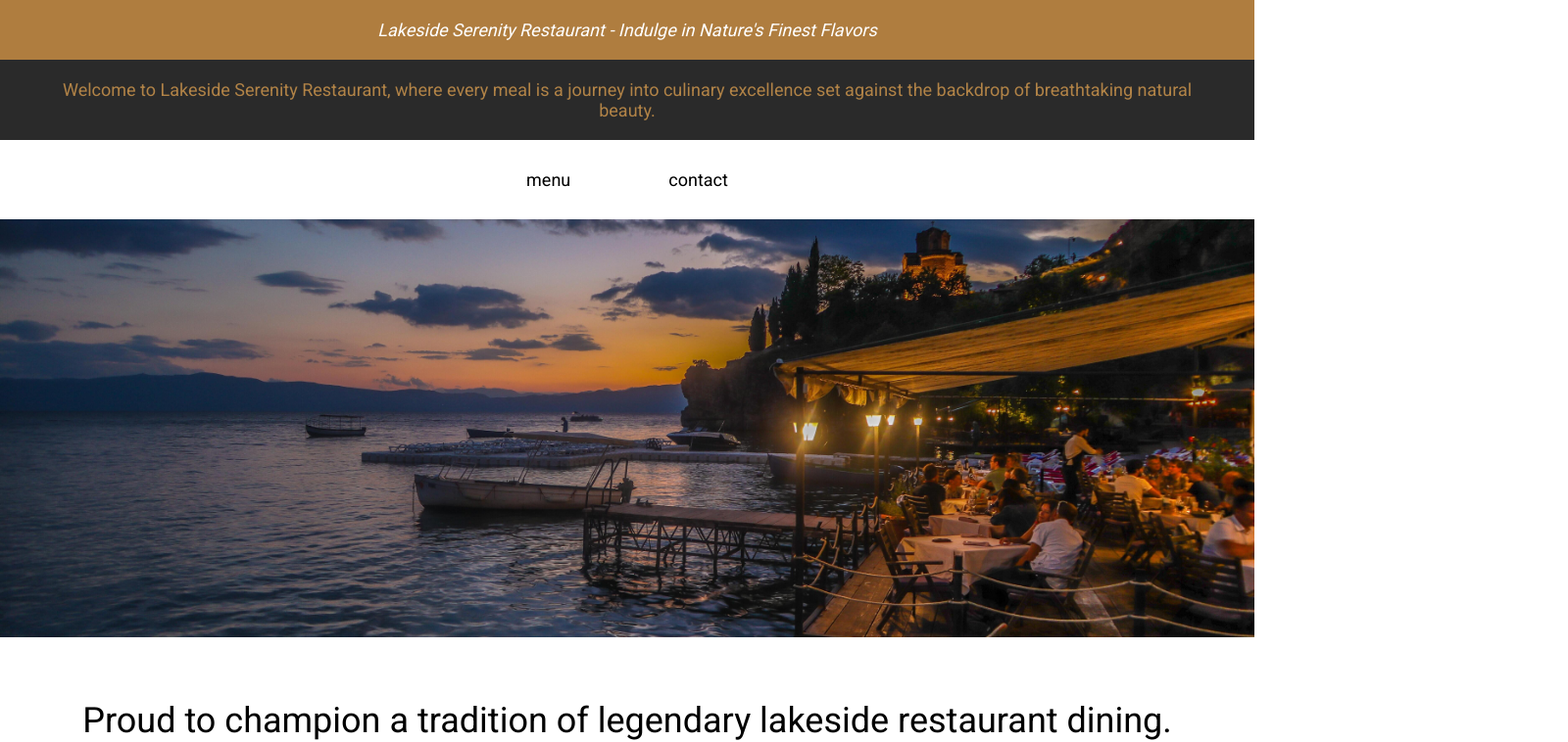
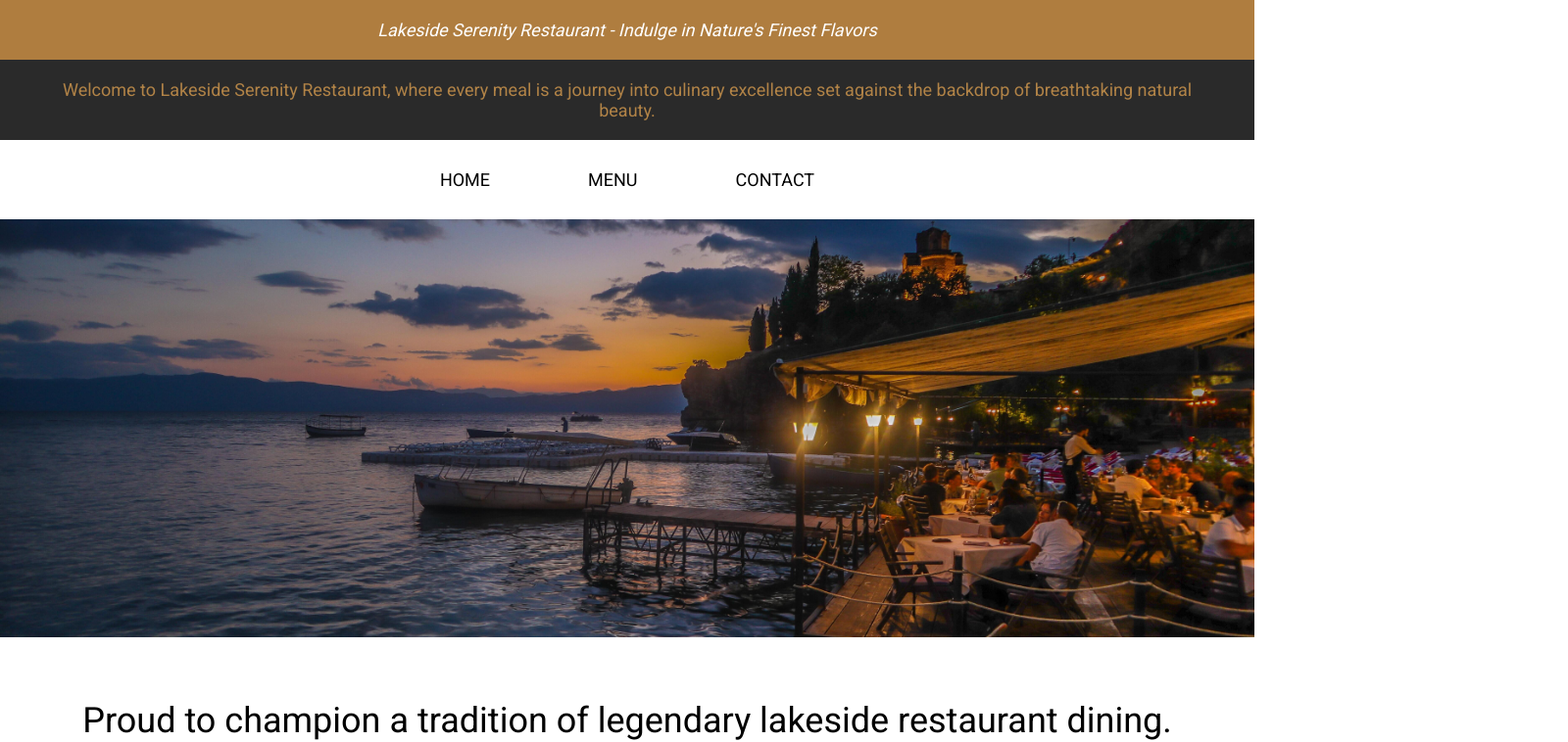
Before and after one commit to FuMinHuang/odin-restaurant-page, a website built with webpack: page dist/index.html in a window 1280 px wide. Shown: the top 758 px of the page at 98% size, 1600 px wide, since content can reach past the window. Built offline with nearby package versions, Linux system fonts and the light colour scheme.

Commit message:
Added menu page

```diff
--- /dev/null
+++ b/src/addBodyContent.js
@@ -0,0 +1,14 @@
+import { addHero} from "./addHero";
+import { addDescription1} from "./addDescription1";
+import { addDescription2} from "./addDescription2";
+
+export function addBodyContent() {
+    let content = document.getElementById("content");
+    let bodyContent = document.createElement("div");
+    bodyContent.classList.add("bodyContent");
+
+    content.append(bodyContent);
+    addHero();
+    addDescription1();
+    addDescription2();
+}
--- /dev/null
+++ b/src/addDescription1.js
@@ -0,0 +1,60 @@
+export function addDescription1() {
+    let bodyContent = document.querySelector(".bodyContent");
+    let description1 = document.createElement("div");
+    description1.classList.add("description1");
+
+    let header = document.createElement("div");
+    header.classList.add("header");
+    header.append("Proud to champion a tradition of legendary lakeside restaurant dining.");
+
+    let boxContainer = document.createElement("div");
+    boxContainer.classList.add("boxContainer");
+
+    let box1 = document.createElement("div");
+    let box2 = document.createElement("div");
+    let box3 = document.createElement("div");
+
+    box1.classList.add("box");
+    box2.classList.add("box");
+    box3.classList.add("box");
+
+    let img1 = document.createElement("img");
+    let img2 = document.createElement("img");
+    let img3 = document.createElement("img");
+
+    img1.classList.add("icon");
+    img2.classList.add("icon");
+    img3.classList.add("icon");
+
+    img1.src = "../src/stars.png";
+    img2.src = "../src/shrimp.png";
+    img3.src = "../src/wine.png";
+
+    let box1P1 = document.createElement("div");
+    let box1P2 = document.createElement("div");
+    let box2P1 = document.createElement("div");
+    let box2P2 = document.createElement("div");
+    let box3P1 = document.createElement("div");
+    let box3P2 = document.createElement("div");
+
+    box1P1.classList.add("p1");
+    box2P1.classList.add("p1");
+    box3P1.classList.add("p1");
+    box1P2.classList.add("p2");
+    box2P2.classList.add("p2");
+    box3P2.classList.add("p2");
+
+    box1P1.append("Savor the Ocean");
+    box1P2.append("Savor the taste of locally sourced, expertly prepared seafood dishes that melt in your mouth, a true tribute to the lake's bounty.");
+    box2P1.append("Farm-to-Table Perfection");
+    box2P2.append(" Experience the freshness of our farm-to-table ingredients in every bite, carefully selected to deliver the essence of the season to your plate.");
+    box3P1.append("Signature Cocktails");
+    box3P2.append("Enjoy handcrafted cocktails created by our skilled mixologists, as you watch the sun dip below the horizon, casting a warm, golden glow over the water.");
+
+    bodyContent.append(description1);
+    description1.append(header, boxContainer);
+    boxContainer.append(box1, box2, box3);
+    box1.append(img1, box1P1, box1P2);
+    box2.append(img2, box2P1, box2P2);
+    box3.append(img3, box3P1, box3P2);
+}
--- /dev/null
+++ b/src/addDescription2.js
@@ -0,0 +1,11 @@
+export function addDescription2() {
+    let bodyContent = document.querySelector(".bodyContent");
+    let description2 = document.createElement("div");
+    description2.classList.add("description2");
+
+    let p = document.createElement("p");
+    p.append("Our menu is a culinary ode to the region's bountiful treasures. We source the finest ingredients from local artisans, farmers, and fishermen who share our commitment to quality and sustainability. Our talented chefs transform these ingredients with unwavering passion into dishes that are not only delicious but also a visual masterpiece. Each plate is a work of art, a symphony of flavors and textures that will leave a lasting impression on your taste buds and your heart.");
+
+    bodyContent.append(description2);
+    description2.append(p);
+}
--- /dev/null
+++ b/src/addHeader.js
@@ -0,0 +1,15 @@
+export function addHeader() {
+    let content = document.getElementById("content");
+    let header = document.createElement("div");
+    header.classList.add("header");
+
+    let headline1 = document.createElement("div");
+    let headline2 = document.createElement("div");
+    headline1.classList.add("headline1");
+    headline2.classList.add("headline2");
+    headline1.append("Lakeside Serenity Restaurant - Indulge in Nature's Finest Flavors");
+    headline2.append("Welcome to Lakeside Serenity Restaurant, where every meal is a journey into culinary excellence set against the backdrop of breathtaking natural beauty.");
+
+    content.append(header);
+    header.append(headline1, headline2);
+}
--- /dev/null
+++ b/src/addHero.js
@@ -0,0 +1,11 @@
+export function addHero() {
+    let bodyContent = document.querySelector(".bodyContent");
+    let hero = document.createElement("div");
+    hero.classList.add("hero");
+
+    let img = document.createElement("img");
+    img.src = "../src/restaurant.jpg";
+
+    bodyContent.append(hero);
+    hero.append(img);
+}
--- /dev/null
+++ b/src/addSidebar.js
@@ -0,0 +1,20 @@
+export function addSidebar() {
+    let content = document.getElementById("content");
+    let sidebar = document.createElement("div");
+    sidebar.classList.add("sidebar");
+
+    let home = document.createElement("button");
+    let menu = document.createElement("button");
+    let contact = document.createElement("button");
+
+    home.setAttribute("id", "home");
+    menu.setAttribute("id", "menu");
+    contact.setAttribute("id", "contact");
+
+    home.append("HOME");
+    menu.append("MENU");
+    contact.append("CONTACT");
+
+    content.append(sidebar);
+    sidebar.append(home, menu, contact);
+}
--- /dev/null
+++ b/src/home.js
@@ -0,0 +1,17 @@
+import { addHero} from "./addHero";
+import { addDescription1} from "./addDescription1";
+import { addDescription2} from "./addDescription2";
+
+export function homePageLoad() {
+    let bodyContent = document.querySelector(".bodyContent");
+
+    while (bodyContent.firstChild) {
+        bodyContent.removeChild(bodyContent.firstChild);
+    };
+
+    if (bodyContent.innerHTML === "") {
+        addHero();
+        addDescription1();
+        addDescription2();
+    }
+}
--- a/src/index.js
+++ b/src/index.js
@@ -1,123 +1,20 @@
-function addHeader() {
-    let content = document.getElementById("content");
-    let header = document.createElement("div");
-    header.classList.add("header");
+import { addHeader } from "./addHeader";
+import { addSidebar} from "./addSidebar";
+import { addBodyContent } from "./addBodyContent";
 
-    let headline1 = document.createElement("div");
-    let headline2 = document.createElement("div");
-    headline1.classList.add("headline1");
-    headline2.classList.add("headline2");
-    headline1.append("Lakeside Serenity Restaurant - Indulge in Nature's Finest Flavors");
-    headline2.append("Welcome to Lakeside Serenity Restaurant, where every meal is a journey into culinary excellence set against the backdrop of breathtaking natural beauty.");
+import { homePageLoad } from "./home";
+import { menuPageLoad } from "./menu";
 
-    content.append(header);
-    header.append(headline1, headline2);
-}
+function initalPageLoad() {
+    addHeader();
+    addSidebar();
+    addBodyContent();
+};
 
-function addSidebar() {
-    let content = document.getElementById("content");
-    let sidebar = document.createElement("div");
-    sidebar.classList.add("sidebar");
+initalPageLoad();
 
-    let menu = document.createElement("div");
-    let contact = document.createElement("div");
-    menu.classList.add("menu");
-    contact.classList.add("contact");
-    menu.append("menu");
-    contact.append("contact");
+const homeBtn = document.getElementById("home");
+homeBtn.addEventListener("click", function() {homePageLoad()});
 
-    content.append(sidebar);
-    sidebar.append(menu, contact);
-}
-
-function addHero() {
-    let content = document.getElementById("content");
-    let hero = document.createElement("div");
-    hero.classList.add("hero");
-
-    let img = document.createElement("img");
-    img.src = "../src/restaurant.jpg";
-
-    content.append(hero);
-    hero.append(img);
-}
-
-function addDescription1() {
-    let content = document.getElementById("content");
-    let description1 = document.createElement("div");
-    description1.classList.add("description1");
-
-    let header = document.createElement("div");
-    header.classList.add("header");
-    header.append("Proud to champion a tradition of legendary lakeside restaurant dining.");
-
-    let boxContainer = document.createElement("div");
-    boxContainer.classList.add("boxContainer");
-
-    let box1 = document.createElement("div");
-    let box2 = document.createElement("div");
-    let box3 = document.createElement("div");
-
-    box1.classList.add("box");
-    box2.classList.add("box");
-    box3.classList.add("box");
-
-    let img1 = document.createElement("img");
-    let img2 = document.createElement("img");
-    let img3 = document.createElement("img");
-
-    img1.classList.add("icon");
-    img2.classList.add("icon");
-    img3.classList.add("icon");
-
-    img1.src = "../src/stars.png";
-    img2.src = "../src/shrimp.png";
-    img3.src = "../src/wine.png";
-
-    let box1P1 = document.createElement("div");
-    let box1P2 = document.createElement("div");
-    let box2P1 = document.createElement("div");
-    let box2P2 = document.createElement("div");
-    let box3P1 = document.createElement("div");
-    let box3P2 = document.createElement("div");
-
-    box1P1.classList.add("p1");
-    box2P1.classList.add("p1");
-    box3P1.classList.add("p1");
-    box1P2.classList.add("p2");
-    box2P2.classList.add("p2");
-    box3P2.classList.add("p2");
-
-    box1P1.append("Savor the Ocean");
-    box1P2.append("Savor the taste of locally sourced, expertly prepared seafood dishes that melt in your mouth, a true tribute to the lake's bounty.");
-    box2P1.append("Farm-to-Table Perfection");
-    box2P2.append(" Experience the freshness of our farm-to-table ingredients in every bite, carefully selected to deliver the essence of the season to your plate.");
-    box3P1.append("Signature Cocktails");
-    box3P2.append("Enjoy handcrafted cocktails created by our skilled mixologists, as you watch the sun dip below the horizon, casting a warm, golden glow over the water.");
-
-    content.append(description1);
-    description1.append(header, boxContainer);
-    boxContainer.append(box1, box2, box3);
-    box1.append(img1, box1P1, box1P2);
-    box2.append(img2, box2P1, box2P2);
-    box3.append(img3, box3P1, box3P2);
-}
-
-function addDescription2() {
-    let content = document.getElementById("content");
-    let description2 = document.createElement("div");
-    description2.classList.add("description2");
-
-    let p = document.createElement("p");
-    p.append("Our menu is a culinary ode to the region's bountiful treasures. We source the finest ingredients from local artisans, farmers, and fishermen who share our commitment to quality and sustainability. Our talented chefs transform these ingredients with unwavering passion into dishes that are not only delicious but also a visual masterpiece. Each plate is a work of art, a symphony of flavors and textures that will leave a lasting impression on your taste buds and your heart.");
-
-    content.append(description2);
-    description2.append(p);
-}
-
-
-addHeader();
-addSidebar();
-addHero();
-addDescription1();
-addDescription2();
+const menuBtn = document.getElementById("menu");
+menuBtn.addEventListener("click", function() {menuPageLoad()});
--- /dev/null
+++ b/src/menu.js
@@ -0,0 +1,31 @@
+export function menuPageLoad() {
+    let bodyContent = document.querySelector(".bodyContent");
+
+    while (bodyContent.firstChild) {
+        bodyContent.removeChild(bodyContent.firstChild);
+    };
+
+    let menuHero = document.createElement("div");
+    menuHero.classList.add("menuHero");
+
+    let img = document.createElement("img");
+    img.src = "../src/menuhero.jpg";
+
+    menuHero.append(img);
+
+
+    let descriptionBox = document.createElement("div");
+    descriptionBox.setAttribute("class", "descriptionBox");
+
+    let descriptionBoxContentLeft = document.createElement("p");
+    descriptionBoxContentLeft.setAttribute("class", "descriptionBoxContentLeft");
+    descriptionBoxContentLeft.append("Captivating Cuisine by the Lakeside");
+
+    let descriptionBoxContentRight = document.createElement("p");
+    descriptionBoxContentRight.setAttribute("class", "descriptionBoxContentRight");
+    descriptionBoxContentRight.append("From the land, we offer legendary cuts of beef, meticulously sourced and prepared to perfection. Our menu boasts Specially Aged Prime-Graded Steaks that are a symphony of flavor and tenderness, and our Famous Slow-Roasted Prime Rib is a testament to time-honored tradition.   From the sea, we embrace the freshness of the waters that surround us. Dive into a world of Pacific Swordfish, Scottish Salmon, Northern Alaskan Halibut, Australian Lobster Tail, and New England Diver Scallops. Each dish reflects the purity of the ocean and the artistry of our chefs.")
+
+    descriptionBox.append(descriptionBoxContentLeft, descriptionBoxContentRight);
+
+    bodyContent.append(menuHero, descriptionBox);
+};
--- a/src/style.css
+++ b/src/style.css
@@ -30,14 +30,28 @@
     flex: 1;
     justify-content: center;
     gap: 100px;
+    padding: 30px;
+}
+
+button {
+    background: none;
+    border: none;
     font-family: 'Josefin Sans', sans-serif;
     font-family: 'Roboto', sans-serif;
     font-size: 18px;
-    padding: 30px;
+}
+
+button:hover,
+button:focus {
+    color: #b18347;
 }
 
 .hero img {
     max-width: 100%;
+}
+
+.menuHero img {
+    width: 100%;
 }
 
 .description1 .header{
@@ -84,11 +98,9 @@
     line-height: 30px;
 }
 
-
 .description2 {
     display: flex;
-    padding: 60px 800px;
-    align-items: center;
+    padding: 60px;
     text-align: center;
     font-size: 20px;
     font-family: 'Josefin Sans', sans-serif;
@@ -96,3 +108,27 @@
     line-height: 36px;
     background-color: #e6e5db;
 }
+
+.description2 p {
+    width: 1000px;
+    margin: auto;
+}
+
+.bodyContent .descriptionBox {
+    display: flex;
+    justify-content: center;
+    font-family: 'Josefin Sans', sans-serif;
+    font-family: 'Roboto', sans-serif;
+    padding: 60px;
+    gap: 50px;
+}
+
+.descriptionBox .descriptionBoxContentLeft {
+    font-size: 32px;
+    width: 300px
+}
+
+.descriptionBox .descriptionBoxContentRight {
+    line-height: 28px;
+    width: 700px;
+}
```
Also changed, not shown: dist/index.html, dist/main.js, src/menuhero.jpg (added).
